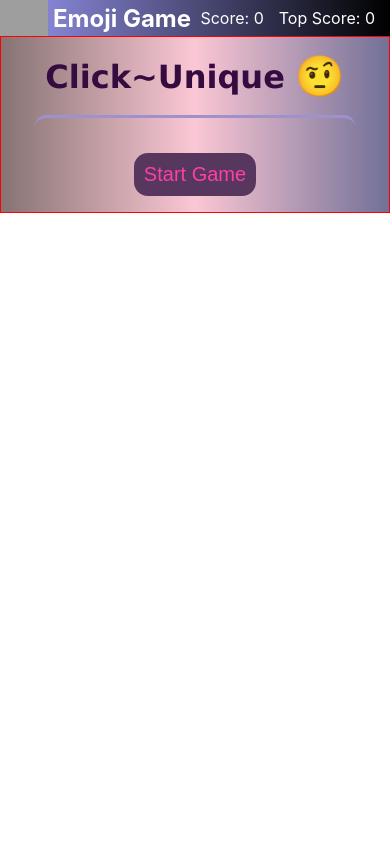
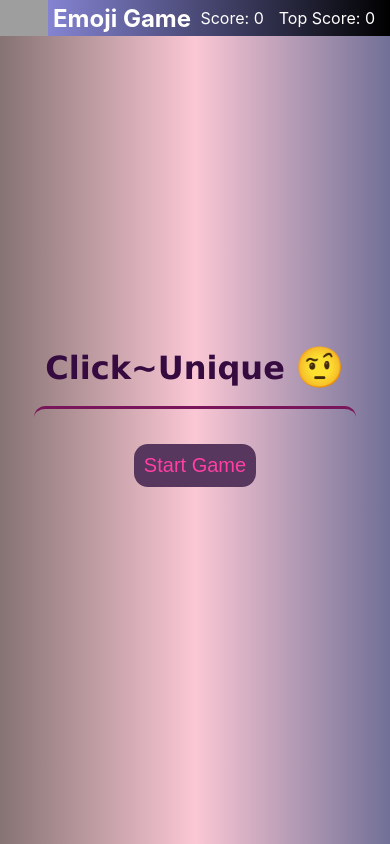
Before and after one commit to Hussain-Sharif/emoji-game-using-Reactjs, a React (Create React App) app: page / in a window 390 px wide. Built offline with nearby package versions, Linux system fonts and the light colour scheme; grey boxes are pictures that could not be loaded; a web font is replaced by a local one.

Commit message:
Update index.css --button & timer feature Style

```diff
--- a/src/components/EmojiGame/index.css
+++ b/src/components/EmojiGame/index.css
@@ -35,7 +35,7 @@ body {
     width: 100%;
   }
   .main-bg {
-    height: 100%;
+    height: 100vh;
     overflow-y: scroll;
   }
 }
@@ -77,7 +77,7 @@ body {
 .change-des {
   margin-top: 0px;
   background-color: transparent;
-  border-top: #9f91cc solid 3px;
+  border-top: #79155b solid 3px;
   width: 25%;
 }
 @media screen and (max-width: 768px) {
@@ -97,7 +97,7 @@ body {
   flex-direction: column;
   justify-content: center;
   align-items: center;
-  border: red solid 1px;
+  /* border: red solid 1px; */
   padding: 16px;
 }
 .start-game-btn {
```
